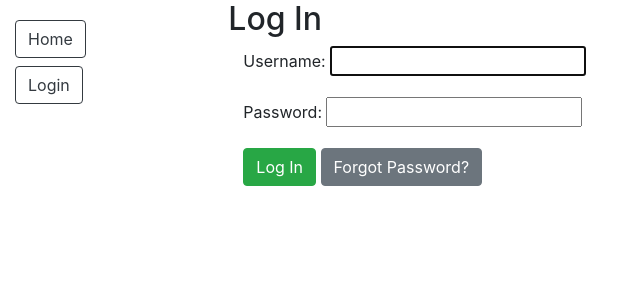
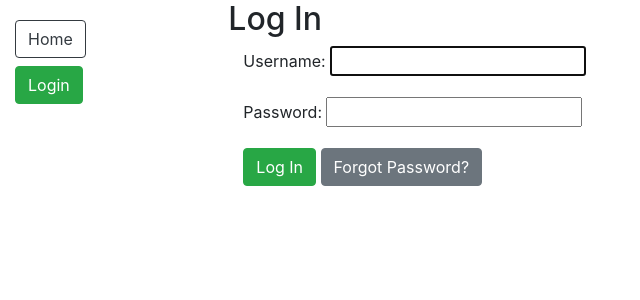
Before and after one commit to kevinbowen777/library, a Django app: a page that uses templates/base.html in a window 1280 px wide. Shown: the top 300 px of the page, without its empty margins (0-640 px from the left). Run offline with Django 4.2, Linux system fonts and the light colour scheme; parts of the project's set-up code (start-up, migrations or seed data) failed here and were passed over; some libraries are stand-ins or nearby versions.

Commit message:
Modify login/logout buttons

```diff
--- a/templates/base.html
+++ b/templates/base.html
@@ -35,9 +35,9 @@
           <li><a class="btn btn-outline-dark mb-2" href="{% url 'books' %}">All books</a></li>
           <li><a class="btn btn-outline-dark mb-2" href="{% url 'authors' %}">All authors</a></li>
           <li><a class="btn btn-outline-dark mb-2" href="{% url 'my-borrowed' %}">My Borrowed</a></li>
-          <li><a class="btn btn-outline-dark" href="{% url 'logout'%}?next={{request.path}}">Logout</a></li>
+          <li><a class="btn btn-info" href="{% url 'logout'%}?next={{request.path}}">Logout</a></li>
           {% else %}
-          <li><a class="btn btn-outline-dark" href="{% url 'login'%}?next={{request.path}}">Login</a></li>
+          <li><a class="btn btn-success" href="{% url 'login'%}?next={{request.path}}">Login</a></li>
           {% endif %}
       </ul>
 
```
